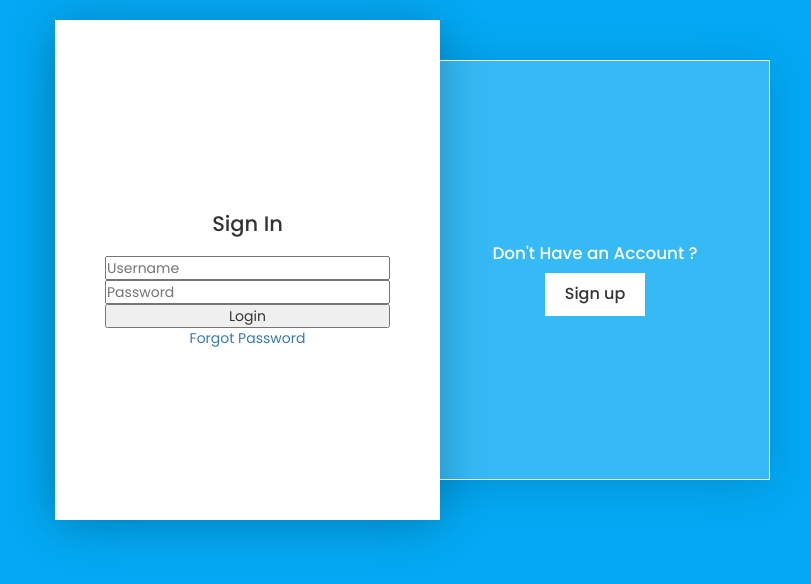
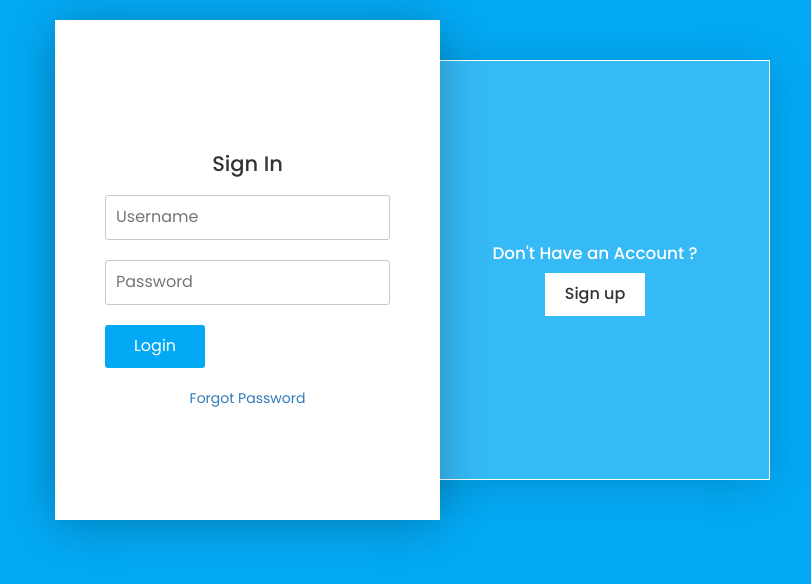
Before and after one commit to Eg-MD-Sunny/MiniPart_Login-Form-Authentication-In-JS-With-LocalStorage, a plain HTML site: page index.html in a window 1280 px wide. Shown: the whole page, without its empty margins (235-1046 px from the left). Drawn offline with nearby package versions, Linux system fonts and the light colour scheme.

Commit message:
Animation

```diff
--- a/style.css
+++ b/style.css
@@ -10,6 +10,7 @@ body{
     justify-content:center;
     text-align:center;
     min-height:100vh;
+    /* background-color:#0abcdb; */
     background-color:#03a9f4;
     transition: 0.5s;
 }
@@ -79,6 +80,7 @@ body.active{
     align-items:center;
     box-shadow: 0 5px 45px rgba(0,0,0,0.25);
     transition:0.5s ease-in-out;
+    overflow: hidden;
 }
 .fromBx.active{
     left:52%;
@@ -91,6 +93,12 @@ body.active{
     padding: 50px;
     transition: 0.5s;
 }
+.fromBx.active .signinFrom{
+    left:-100%;
+}
+.fromBx .signinFrom{
+    transition-delay: 0.25s;
+}
 .fromBx .form form{
     width:100%;
     display: flex;
@@ -102,3 +110,19 @@ body.active{
     margin-bottom: 20px;
     font-weight: 500;
 }
+.fromBx .form form input{
+    width:100%;
+    margin-bottom:20px;
+    padding: 10px;
+    outline:none;
+    font-size:16px;
+    border:1px solid rgb(201, 201, 201);
+    border-radius:3px;
+}
+.fromBx .form form input[type="submit"]{
+    background-color:#03a9f4;
+    border:none;
+    max-width: 100px;
+    cursor:pointer;
+    color:#fff;
+}
```
